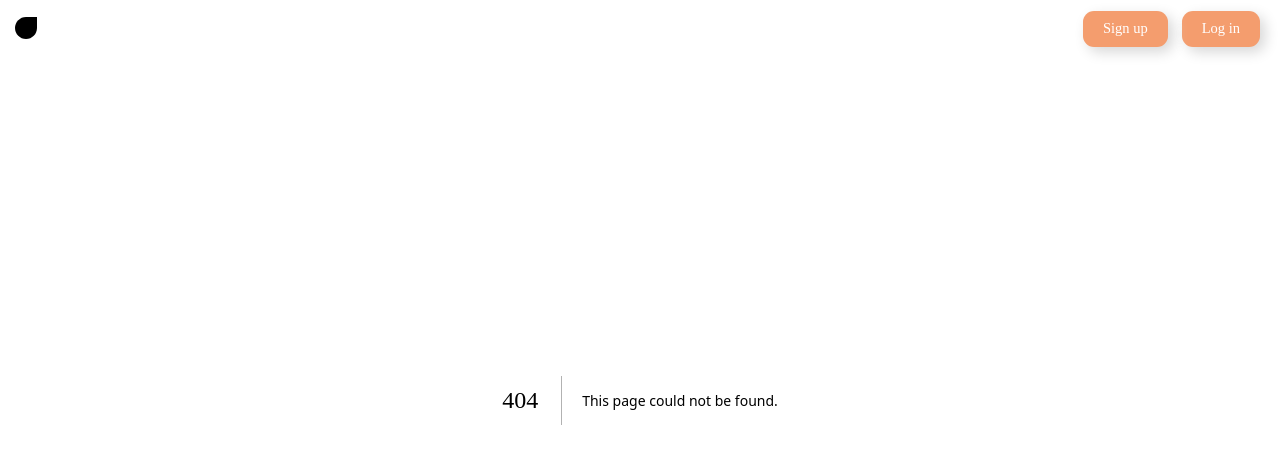
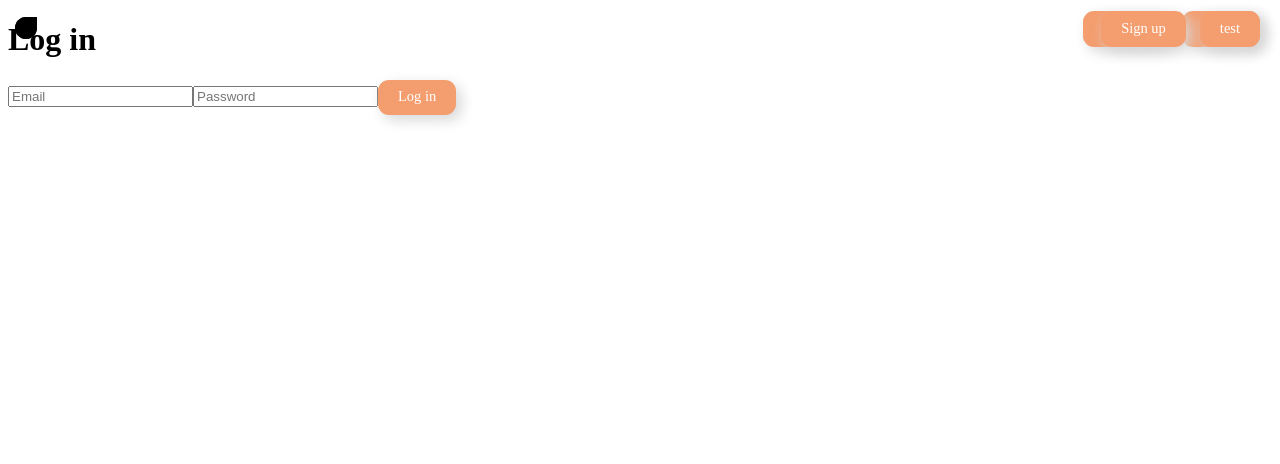
Before and after one commit to Escodon/Flavourdeck, a Next.js app: page /login in a window 1280 px wide. Before the commit this address had no page. Shown: the top 464 px of the page. Built offline with nearby package versions, Linux system fonts and the light colour scheme; a web font is replaced by a local one.

Commit message:
Add login functionality (ish) and update log messages

```diff
--- a/src/pages/_app.tsx
+++ b/src/pages/_app.tsx
@@ -2,16 +2,21 @@ import '@/styles/globals.css'
 import { getFirestore } from 'firebase/firestore'
 import type { AppProps } from 'next/app'
 import Image from 'next/image'
+import Link from 'next/link'
 import { app } from './api/firebase'
+import { signIn } from './api/users'
 
+if (signIn) { var buttonsMsg = 'Log out' } else { var buttonsMsg = 'Log in' }
 
 const db = getFirestore(app)
 
 export default function App({ Component, pageProps }: AppProps) {
   return <span>
-    <div className='topBar'>
+       <div className='topBar'>
       <Image alt='yo' style={{ marginTop: '6px', marginBottom: '2px', float: 'left' }} width='22' height='22' src={'/assets/logo_simple.svg'} />
-      <button className='primary' style={{ float: 'right', marginRight: '0' }}>Log in</button>
+      <Link href="/login">
+        <button className='primary' style={{ float: 'right', marginRight: '0' }} >{buttonsMsg}</button>
+      </Link>
       <button className='primary' style={{ float: 'right' }}>Sign up</button>
     </div>
 
--- a/src/pages/api/log.ts
+++ b/src/pages/api/log.ts
@@ -8,6 +8,6 @@
  */
 export default function log(message: string, funcName: string) {
     if (process.env.DEV === 'true') {
-  console.log(`[API] ${funcName}: ${message}`)
+  console.log(` ✓ [FD] ${funcName}: ${message}`)
     } else return
 }
--- a/src/pages/api/users/index.ts
+++ b/src/pages/api/users/index.ts
@@ -31,3 +31,5 @@ export default async function handler(
         res.status(200).json({ body: 'Invalid request. Please use POST', error: true })
     }
 }
+
+export var signIn = false;
--- /dev/null
+++ b/src/pages/login.tsx
@@ -0,0 +1,73 @@
+//import "@/styles/globals.css";
+import type { AppProps } from "next/app";
+import Image from "next/image";
+import Link from "next/link";
+import { FormEvent } from "react";
+import log from "./api/log";
+import { signIn } from "./api/users";
+import { authUser } from "./api/users/db";
+
+if (signIn) {
+	var buttonsMsg = "Log out";
+} else {
+	var buttonsMsg = "Log in";
+}
+
+async function handleSubmit(e: FormEvent<HTMLFormElement>): Promise<void> {
+    log("Handling login", "login/handleSubmit");
+	e.preventDefault();
+	const target = e.target as typeof e.target & {
+		email: { value: string };
+		password: { value: string };
+	};
+	const email = target.email.value; // get email from form event
+	const password = target.password.value; // get password from form event
+    log("Logging in user " + email, "login/handleSubmit");
+	try {
+		await authUser(email, password);
+		log("Logged in!", "login/handleSubmit");
+	} catch (error) {
+		console.error(error);
+	}
+}
+
+log("Login page loaded", "login");
+
+export default function Login({ Component, pageProps }: AppProps) {
+	return (
+		<span>
+			<div className="topBar">
+				<Image
+					alt="yo"
+					style={{ marginTop: "6px", marginBottom: "2px", float: "left" }}
+					width="22"
+					height="22"
+					src={"/assets/logo_simple.svg"}
+				/>
+				<Link href="/login">
+					<button
+						className="primary"
+						style={{ float: "right", marginRight: "0" }}
+					>
+						test
+					</button>
+				</Link>
+				<button className="primary" style={{ float: "right" }}>
+					Sign up
+				</button>
+			</div>
+			<div className="form1">
+				<form className="loginForm" onSubmit={handleSubmit}>
+					<h1>Log in</h1>
+					<input name="email" type="text" placeholder="Email" />
+					<input name="password" type="password" placeholder="Password" />
+					<button className="primary" type="submit">
+						Log in
+					</button>
+				</form>
+			</div>
+
+			{/* <Component {...pageProps} /> */}
+		</span>
+	);
+}
```
Also changed, not shown: src/pages/api/users/icon.ts (line endings or trailing spaces).
